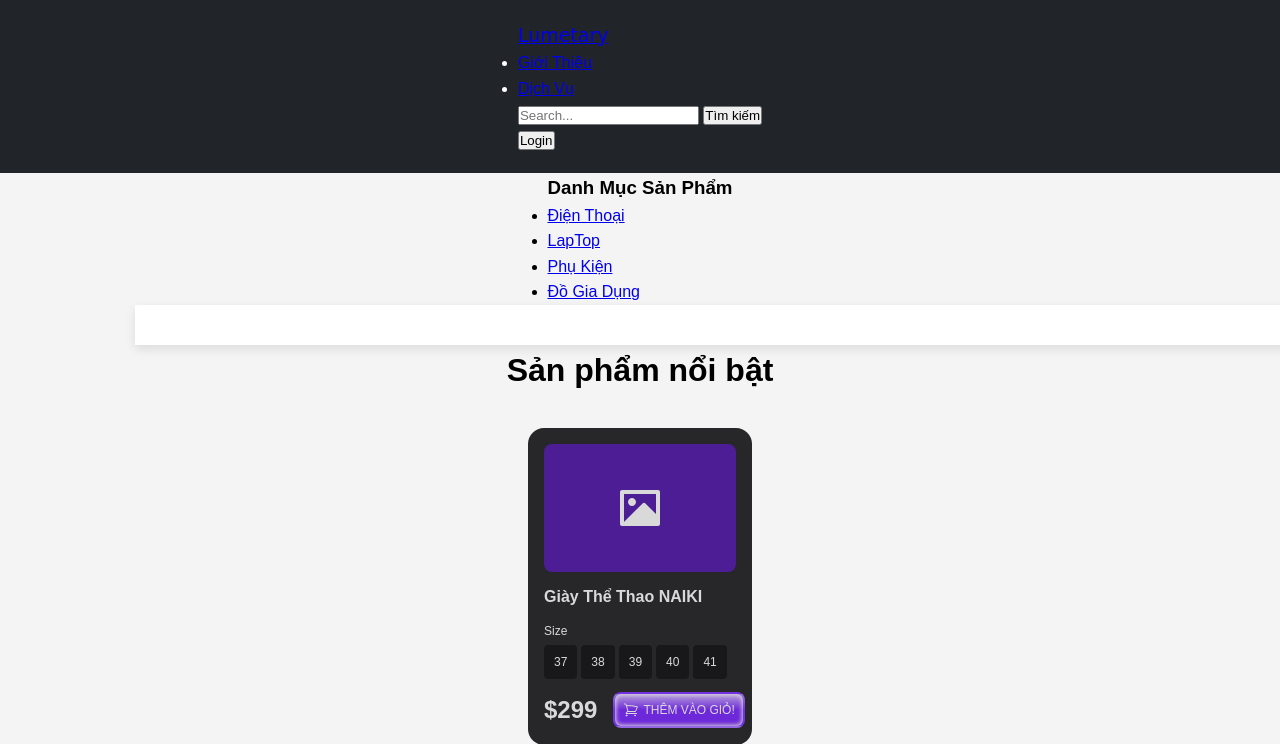
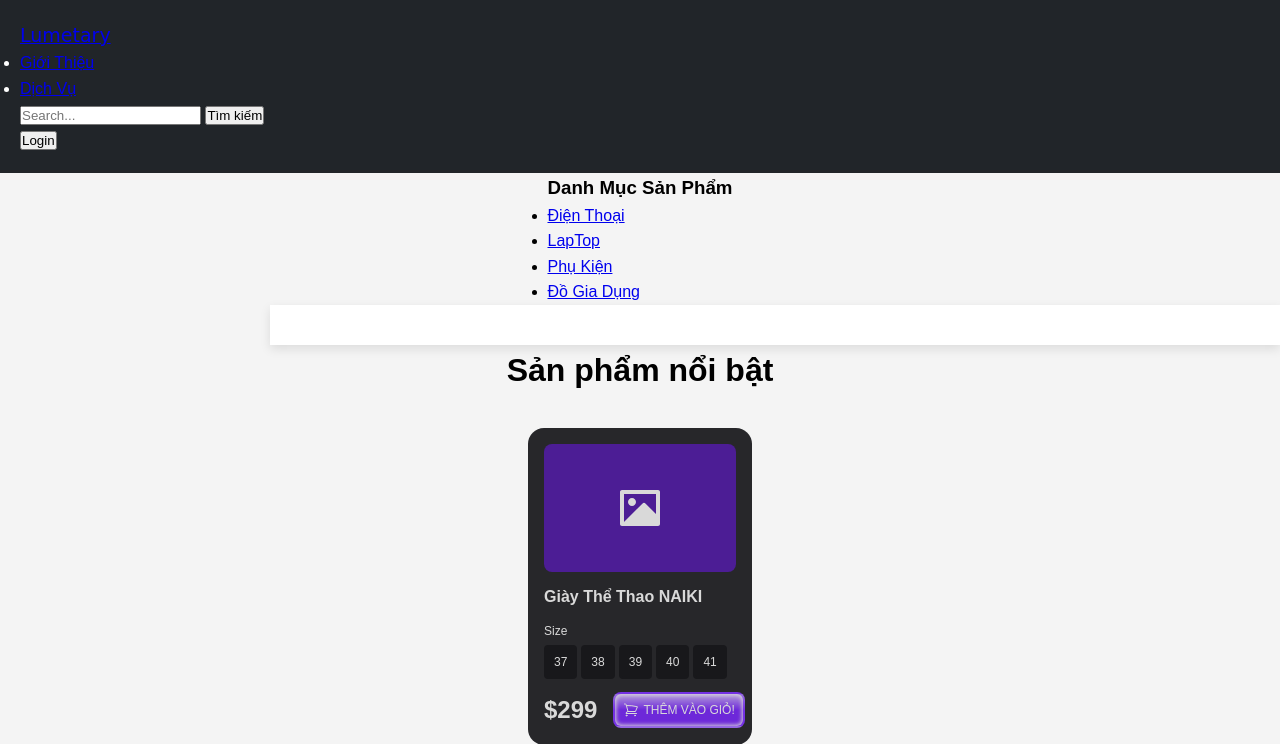
Before and after one commit to lt19284/TMDT, a Flask app: page / in a window 1280 px wide; the page is wider, and only the part inside the window is pictured. Shown: the top 744 px of that part. Run offline with Flask 3, Linux system fonts and the light colour scheme; some libraries are stand-ins or nearby versions.

Commit message:
Update index.css
sss

```diff
--- a/static/index.css
+++ b/static/index.css
@@ -24,7 +24,7 @@ header {
     color: white;
     padding: 20px;
     display: flex;
-    justify-content: center;
+    justify-content: space-between;
     align-items: center;
     width: 100%;
 }
@@ -39,6 +39,7 @@ header nav ul {
     display: flex;
     justify-content: center; /* Căn giữa các mục trong thanh menu */
     margin: 0;
+    width: 100%;
 }
 
 header nav ul li {
@@ -102,7 +103,7 @@ header nav ul li a:hover {
     transform: scale(0.95);
 }
 
-/* Slidebar */
+/* Sidebar */
 .sidebar {
     width: 250px;
     background-color: #f4f4f4;
@@ -141,11 +142,12 @@ header nav ul li a:hover {
 .main-content {
     margin-left: 270px;
     padding: 20px;
-    width: 100%;
+    width: calc(100% - 270px);
     background-color: #fff;
     box-shadow: 0 4px 10px rgba(0, 0, 0, 0.1);
 }
 
+/* Product Grid */
 .product-grid {
     display: grid;
     grid-template-columns: repeat(auto-fit, minmax(250px, 1fr));
@@ -200,6 +202,7 @@ header nav ul li a:hover {
     width: 100%;
 }
 
+/* Card */
 .card {
     --bg-card: #27272a;
     --primary: #6d28d9;
```
